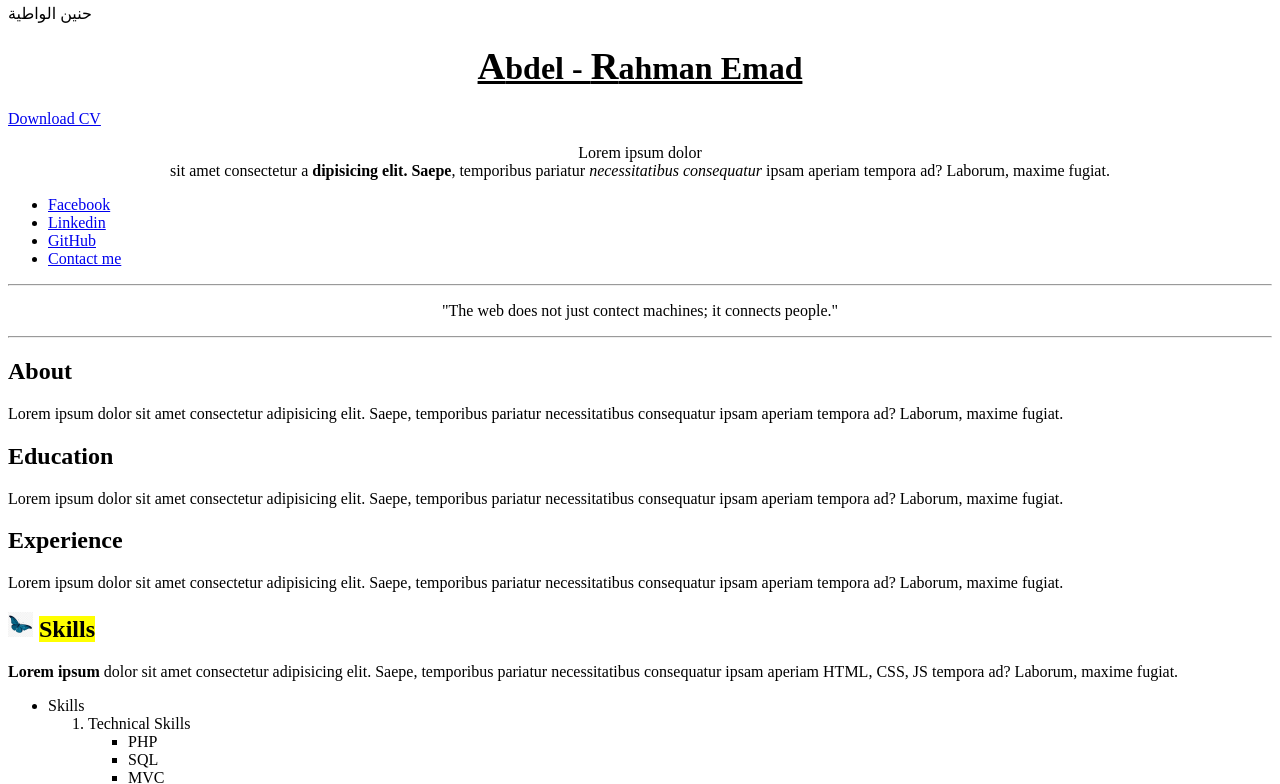
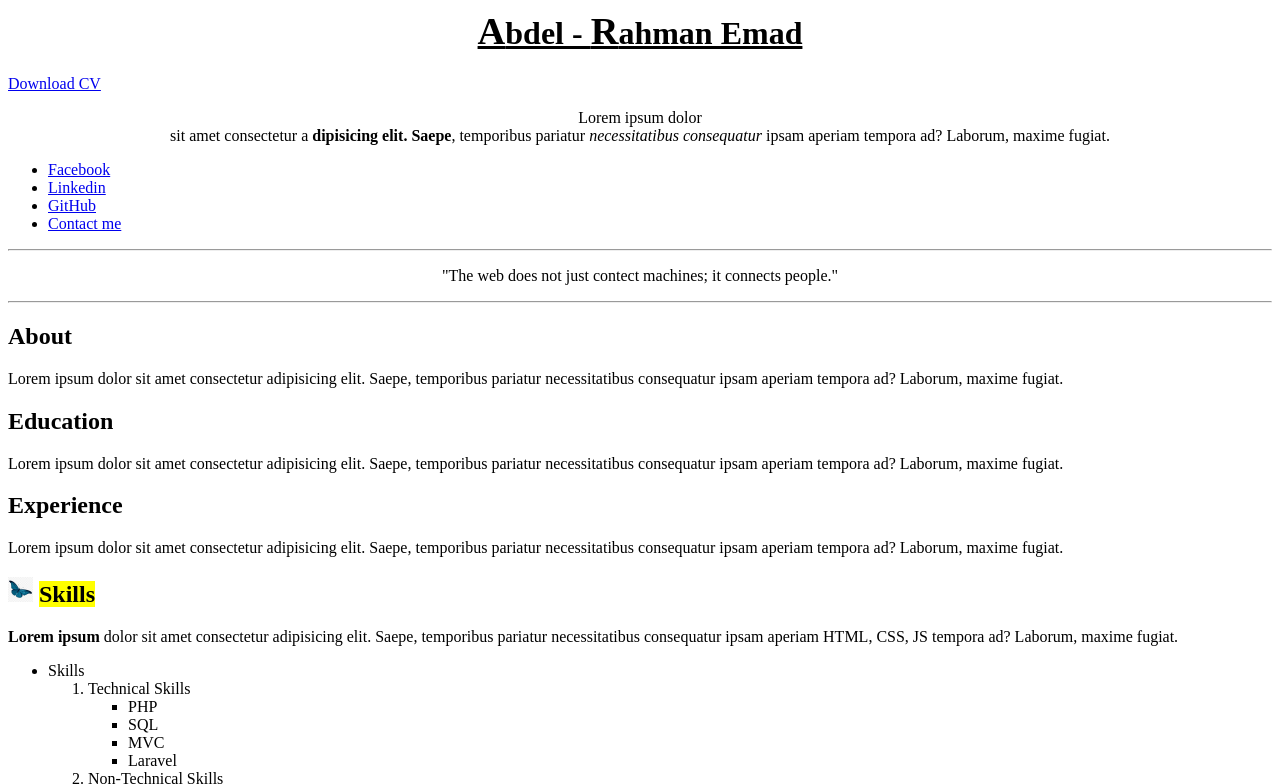
Before and after one commit to abdoemad1234567890/abdoemad1234567890.github.io, a plain HTML site: page index.html in a window 1280 px wide. Shown: the part 204-988 px from the top of the page. Drawn offline with Linux system fonts and the light colour scheme.

Commit message:
Update index.html

```diff
--- a/index.html
+++ b/index.html
@@ -9,7 +9,6 @@
 
 <body>
     <img src="https://github.com/abdoemad1234567890/abdoemad1234567890.github.io/blob/main/HTML.jpg?raw=true" alt="HTML background" width="930" height="180" />
-    <p>حنين الواطية </p>
     <!-- Beginning of Intro Section  -->
     <h1 align="center">
         <ins>
```
